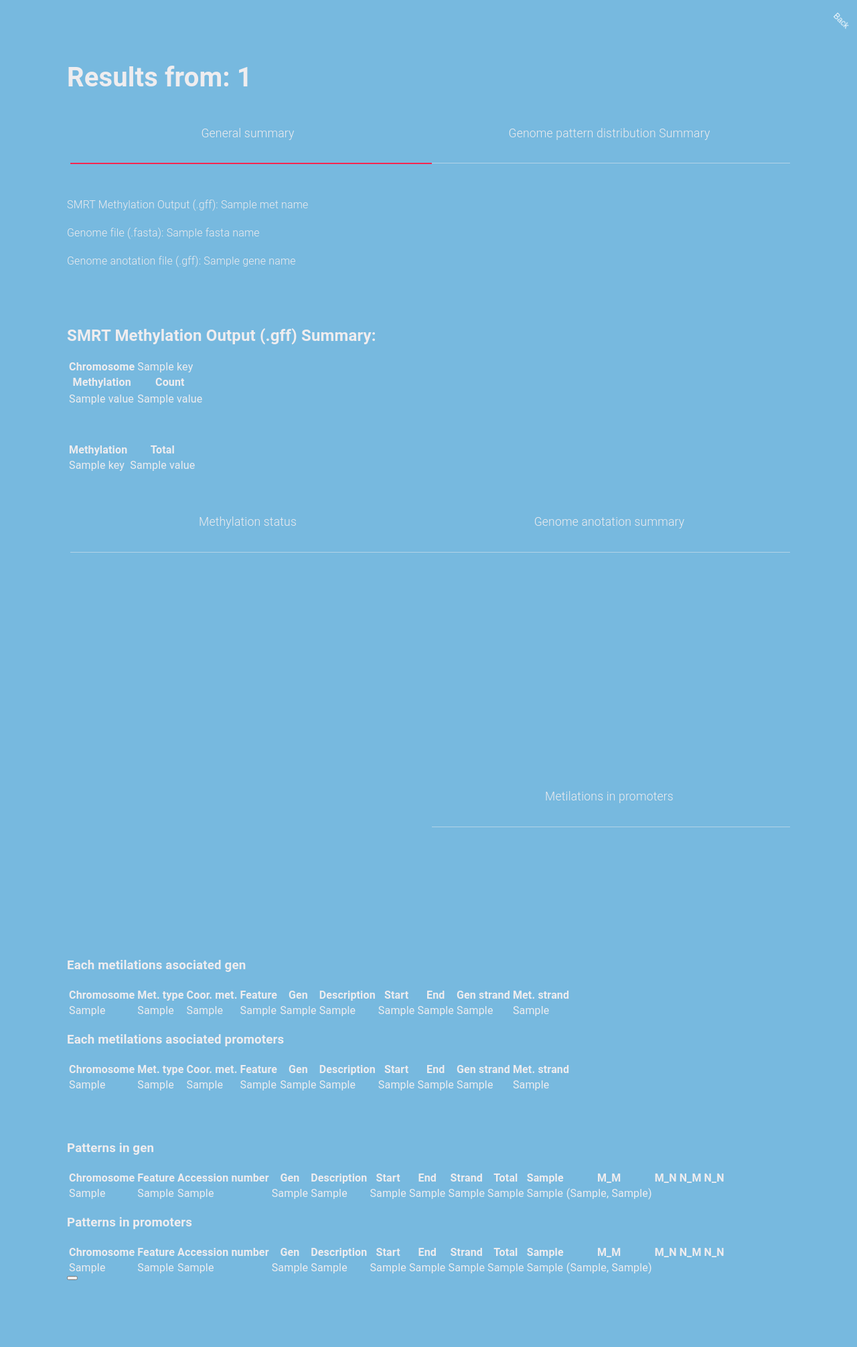
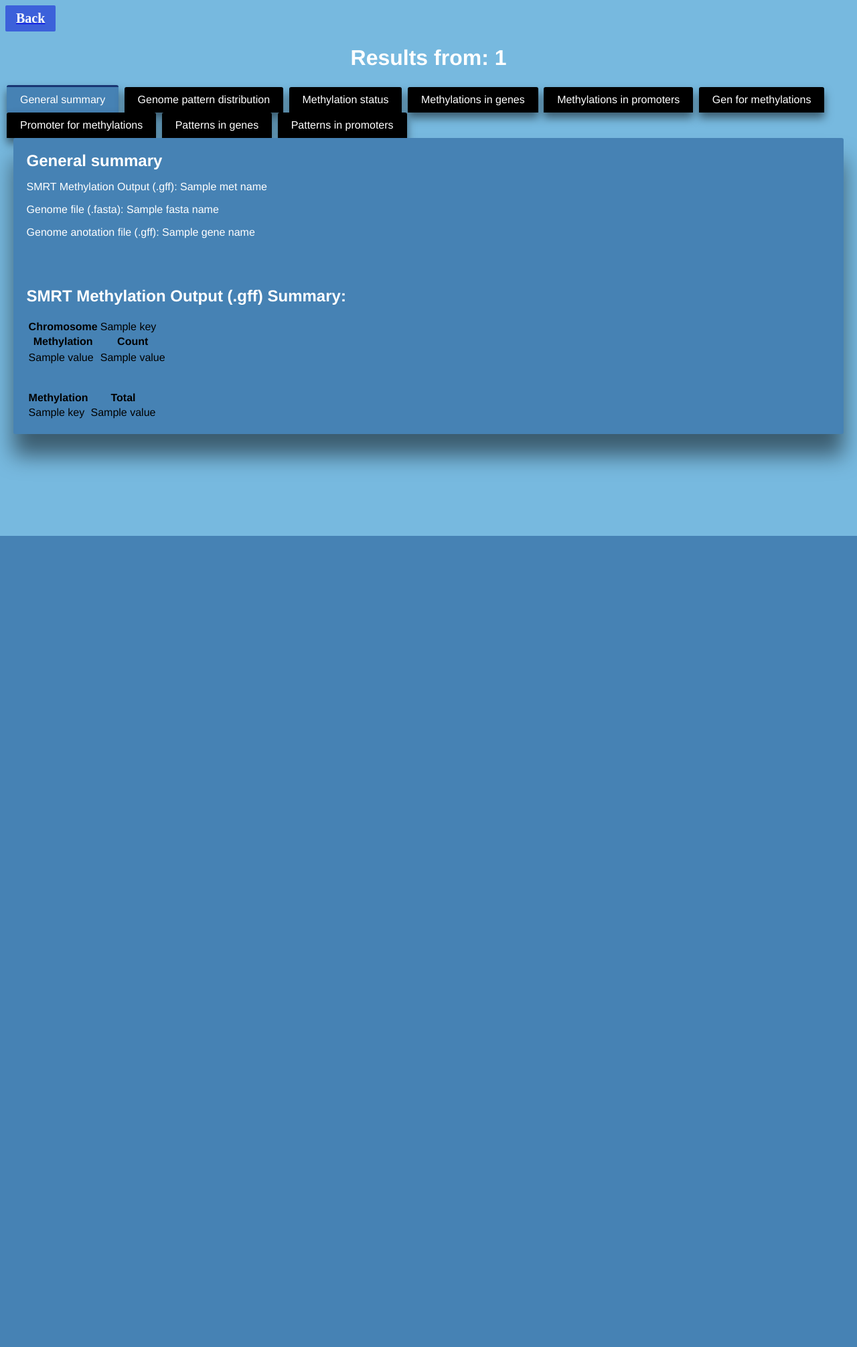
Before and after one commit to GabrielGutiP/methylappOld, a Django app: template metilapp/templates/metilapp/result.html in a window 1280 px wide. Shown: the whole page at 67% size. After the commit the page ends 800 px from the top, so only its background shows below. Run offline with Django 3.2, Linux system fonts and the light colour scheme; the template is opened without the code that fills it: most values are stand-ins (such as "Sample title", 1, 10 or a date in 2020).

Commit message:
Tabuladores para resultados

```diff
--- a/metilapp/static/css/result.css
+++ b/metilapp/static/css/result.css
@@ -1,99 +1,100 @@
-body {
-    background: #77b9df;
-    color: #efedef;
-    font-family: "Roboto", Arial, Helvetica, sans-serif;
-    font-size: 16px;
-    font-weight: 300;
-    letter-spacing: 0.01em;
-    line-height: 1.6em;
-    margin: 0;
-    padding: 100px; }
-  h1 {
-    font-size: 40px;
-    line-height: 0.8em;
-    color: #efedef;}
-  a {
-      background: #77b9df;
-      color: #fff;
-      display: block;
-      font-size: 12px;
-      line-height: 1em;
-      margin: 0;
-      padding: 5px 110px;
-      position: fixed;
-      top: 20px;
-      right: -100px;
-      text-align: center;
-      text-decoration: none;
-      transform: rotate(45deg);
-  }
-  button:focus,
-  input:focus,
-  textarea:focus,
-  select:focus {
-    outline: none; }
+@import url('https://fonts.googleapis.com/css?family=Arimo:400,700&display=swap');
+body{
+  background:#77b9df;
+  font-family: 'Arimo', sans-serif;
+}
+h1{
+  color:rgb(255, 255, 255);
+  text-align:center;
+  font-size:2em;
+}
 
-  .tabs {
-    display: block;
-    display: -webkit-flex;
-    display: -moz-flex;
-    display: flex;
-    -webkit-flex-wrap: wrap;
-    -moz-flex-wrap: wrap;
-    flex-wrap: wrap;
-    margin: 0;
-    overflow: hidden; }
-    .tabs [class^="tab"] label,
-    .tabs [class*=" tab"] label {
-      color: #efedef;
-      cursor: pointer;
-      display: block;
-      font-size: 1.1em;
-      font-weight: 300;
-      line-height: 1em;
-      padding: 2rem 0;
-      text-align: center; }
-    .tabs [class^="tab"] [type="radio"],
-    .tabs [class*=" tab"] [type="radio"] {
-      border-bottom: 1px solid rgba(239, 237, 239, 0.5);
-      cursor: pointer;
-      -webkit-appearance: none;
-      -moz-appearance: none;
-      appearance: none;
-      display: block;
-      width: 100%;
-      -webkit-transition: all 0.3s ease-in-out;
-      -moz-transition: all 0.3s ease-in-out;
-      -o-transition: all 0.3s ease-in-out;
-      transition: all 0.3s ease-in-out; }
-      .tabs [class^="tab"] [type="radio"]:hover, .tabs [class^="tab"] [type="radio"]:focus,
-      .tabs [class*=" tab"] [type="radio"]:hover,
-      .tabs [class*=" tab"] [type="radio"]:focus {
-        border-bottom: 1px solid #fd264f; }
-      .tabs [class^="tab"] [type="radio"]:checked,
-      .tabs [class*=" tab"] [type="radio"]:checked {
-        border-bottom: 2px solid #fd264f; }
-      .tabs [class^="tab"] [type="radio"]:checked + div,
-      .tabs [class*=" tab"] [type="radio"]:checked + div {
-        opacity: 1; }
-      .tabs [class^="tab"] [type="radio"] + div,
-      .tabs [class*=" tab"] [type="radio"] + div {
-        display: block;
-        opacity: 0;
-        padding: 2rem 0;
-        width: 90%;
-        -webkit-transition: all 0.3s ease-in-out;
-        -moz-transition: all 0.3s ease-in-out;
-        -o-transition: all 0.3s ease-in-out;
-        transition: all 0.3s ease-in-out; }
-    .tabs .tab-2 {
-      width: 50%; }
-      .tabs .tab-2 [type="radio"] + div {
-        width: 200%;
-        margin-left: 200%; }
-      .tabs .tab-2 [type="radio"]:checked + div {
-        margin-left: 0; }
-      .tabs .tab-2:last-child [type="radio"] + div {
-        margin-left: 100%; }
-      .tabs .tab-2:last-child [type="radio"]:checked + div {
-        margin-left: -100%; }
+.button {
+    position: relative;
+    padding: 8px 16px;
+    background: #3c61da;
+    border: none;
+    outline: none;
+    border-radius: 2px;
+    cursor: pointer;
+}
+
+.button:active {
+    background: #071557b2;
+}
+
+.button__text {
+    font: bold 20px "Quicksand", san-serif;
+    color: #ffffff;
+    transition: all 0.2s;
+}
+
+.warpper{
+  display:flex;
+  flex-direction: column;
+  align-items: center;
+}
+.tab{
+  cursor: pointer;
+  padding:10px 20px;
+  margin:0px 2px;
+  background:#000;
+  display:inline-block;
+  color:#fff;
+  border-radius:3px 3px 0px 0px;
+  box-shadow: 0 0.5rem 0.8rem #00000080;
+}
+.panels{
+  background:steelblue;
+  box-shadow: 0 2rem 2rem #00000080;
+  min-height:200px;
+  width:100%;
+  max-width:95%;
+  border-radius:3px;
+  overflow:hidden;
+  padding:20px;
+  color: #fff;
+}
+.panel{
+  display:none;
+  animation: fadein .8s;
+}
+@keyframes fadein {
+    from {
+        opacity:0;
+    }
+    to {
+        opacity:1;
+    }
+}
+.panel-title{
+  font-size:1.5em;
+  font-weight:bold
+}
+.radio{
+  display:none;
+}
+#one:checked ~ .panels #one-panel,
+#two:checked ~ .panels #two-panel,
+#three:checked ~ .panels #three-panel,
+#four:checked ~ .panels #four-panel,
+#five:checked ~ .panels #five-panel,
+#six:checked ~ .panels #six-panel,
+#seven:checked ~ .panels #seven-panel,
+#eight:checked ~ .panels #eight-panel,
+#nine:checked ~ .panels #nine-panel{
+  display:block
+}
+#one:checked ~ .tabs #one-tab,
+#two:checked ~ .tabs #two-tab,
+#three:checked ~ .tabs #three-tab,
+#four:checked ~ .tabs #four-tab,
+#five:checked ~ .tabs #five-tab,
+#six:checked ~ .tabs #six-tab,
+#seven:checked ~ .tabs #seven-tab,
+#eight:checked ~ .tabs #eight-tab,
+#nine:checked ~ .tabs #nine-tab{
+  background:steelblue;
+  color:white;
+  border-top: 3px solid #071557b2;;
+}
--- a/metilapp/templates/metilapp/result.html
+++ b/metilapp/templates/metilapp/result.html
@@ -5,19 +5,41 @@
     </head>
 {% block content %}
     <body>
+        <button class="button">
+            <a href="/">
+                <span class="button__text">Back</span>
+            </a>
+        </button>
         <h1>Results from: {{jobID}}</h1>
+        <div class="warpper">
+            <input class="radio" id="one" name="group" type="radio" checked>
+            <input class="radio" id="two" name="group" type="radio">
+            <input class="radio" id="three" name="group" type="radio">
+            <input class="radio" id="four" name="group" type="radio">
+            <input class="radio" id="five" name="group" type="radio">
+            <input class="radio" id="six" name="group" type="radio">
+            <input class="radio" id="seven" name="group" type="radio">
+            <input class="radio" id="eight" name="group" type="radio">
+            <input class="radio" id="nine" name="group" type="radio">
+            <div class="tabs">
+                <label class="tab" id="one-tab" for="one">General summary</label>
+                <label class="tab" id="two-tab" for="two">Genome pattern distribution</label>
+                <label class="tab" id="three-tab" for="three">Methylation status</label>
+                <label class="tab" id="four-tab" for="four">Methylations in genes</label>
+                <label class="tab" id="five-tab" for="five">Methylations in promoters</label>
+                <label class="tab" id="six-tab" for="six">Gen for methylations</label>
+                <label class="tab" id="seven-tab" for="seven">Promoter for methylations</label>
+                <label class="tab" id="eight-tab" for="eight">Patterns in genes</label>
+                <label class="tab" id="nine-tab" for="nine">Patterns in promoters</label>
+            </div>
+            <div class="panels">
+                <div class="panel" id="one-panel">
+                    <div class="panel-title">General summary</div>
 
-        <div class="tabs">
-            <div class="tab-2">
-                <label for="tab2-1">General summary</label>
-                <input id="tab2-1" name="tabs-two" type="radio" checked="checked">
-                <div>
                     <p>SMRT Methylation Output (.gff): {{ met_name }}</p>
                     <p>Genome file (.fasta): {{ fasta_name }}</p>
                     <p>Genome anotation file (.gff): {{ gene_name }}</p>
-
                     <br><br>
-
                     <h2>SMRT Methylation Output (.gff) Summary:</h2>
 
                     <table class="table table-striped">
@@ -44,7 +66,6 @@
                         </tbody>
                         {% endfor %}
                     </table>
-
                     <br><br>
 
                     <table class="table table-striped">
@@ -64,12 +85,10 @@
                         </tbody>
                     </table>
                 </div>
-            </div>
-            <div class="tab-2">
-                <label for="tab2-2">Genome pattern distribution Summary</label>
-                <input id="tab2-2" name="tabs-two" type="radio">
 
-                <div>
+
+                <div class="panel" id="two-panel">
+                    <div class="panel-title">Genome pattern distribution</div>
                     <h2>Genome pattern distribution Summary:</h2>
                     <table>
                         <head>
@@ -87,9 +106,7 @@
                             {% endfor%}
                         </body>
                     </table>
-
                     <br><br>
-
                     <table>
                         <head>
                             <tr>
@@ -124,16 +141,10 @@
                             {% endfor %}
                         </body>
                     </table>
-
-                    <br><br>
-                </div>
                 </div>
 
-            <div class="tab-2">
-                <label for="tab2-3">Methylation status</label>
-                <input id="tab2-3" name="tabs-two" type="radio">
-
-                <div>
+                <div class="panel" id="three-panel">
+                    <div class="panel-title">Methylation status</div>
                     <h2>Methylation status</h2>
                     <table>
                         <head>
@@ -162,19 +173,10 @@
                         </body>
                     </table>
                 </div>
-            </div>
 
-            <div class="tab-2">
-                <label for="tab2-4">Genome anotation summary</label>
-                <input id="tab2-4" name="tabs-two" type="radio">
-
-                <div class="tab-2">
-                    <label for="tab2-5">Metilations in genes</label>
-                    <input id="tab2-5" name="tabs-two" type="radio">
-
-                        <div>
+                <div class="panel" id="four-panel">
+                    <div class="panel-title">Methylations in genes</div>
                     <h3>Metilations in genes</h3>
-
                     <table>
                         <head>
                             <tr>
@@ -212,13 +214,9 @@
                         </body>
                     </table>
                 </div>
-                    </div>
 
-                    <div class="tab.2">
-                        <label for="tab2-6">Metilations in promoters</label>
-                        <input id="tab2-6" name="tabs-two" type="radio">
-
-                        <div>
+                <div class="panel" id="five-panel">
+                    <div class="panel-title">Methylations in promoters</div>
                     <h3>Metilations in promoters</h3>
                     <table>
                         <head>
@@ -257,9 +255,9 @@
                         </body>
                     </table>
                 </div>
-                    </div>
-                </div>
-            </div>
+
+                <div class="panel" id="six-panel">
+                    <div class="panel-title">Gen for methylations</div>
                     <h3>Each metilations asociated gen</h3>
                     <table>
                         <head>
@@ -293,6 +291,10 @@
                             {% endfor %}
                         </body>
                     </table>
+                </div>
+
+                <div class="panel" id="seven-panel">
+                    <div class="panel-title">Promoter for methylations</div>
                     <h3>Each metilations asociated promoters</h3>
                     <table>
                         <head>
@@ -326,7 +328,10 @@
                             {% endfor %}
                         </body>
                     </table>
-            <br><br>
+                </div>
+
+                <div class="panel" id="eight-panel">
+                    <div class="panel-title">Patterns in genes</div>
                     <h3>Patterns in gen</h3>
                     <table>
                         <head>
@@ -371,6 +376,10 @@
                         {% endfor %}
                         </body>
                     </table>
+                </div>
+
+                <div class="panel" id="nine-panel">
+                    <div class="panel-title">Promoters in promoters</div>
                     <h3>Patterns in promoters</h3>
                     <table>
                         <head>
@@ -416,7 +425,8 @@
                         </body>
                     </table>
                 </div>
-        <button><a href="/">Back</a></button>
+            </div>
+        </div>
     </body>
 {% endblock %}
 </html>
```
Lines whose indentation alone changed are shown as unchanged.
